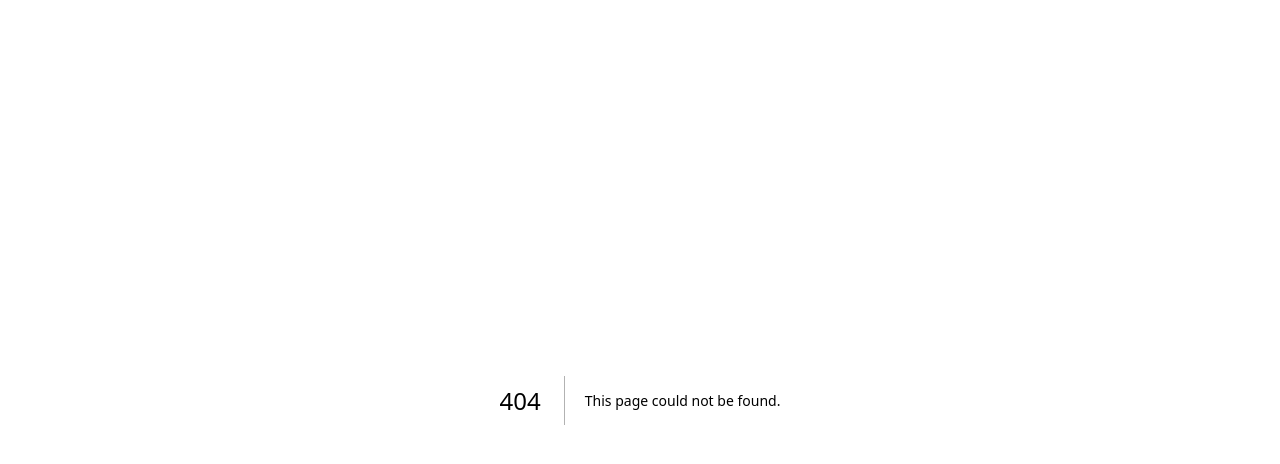
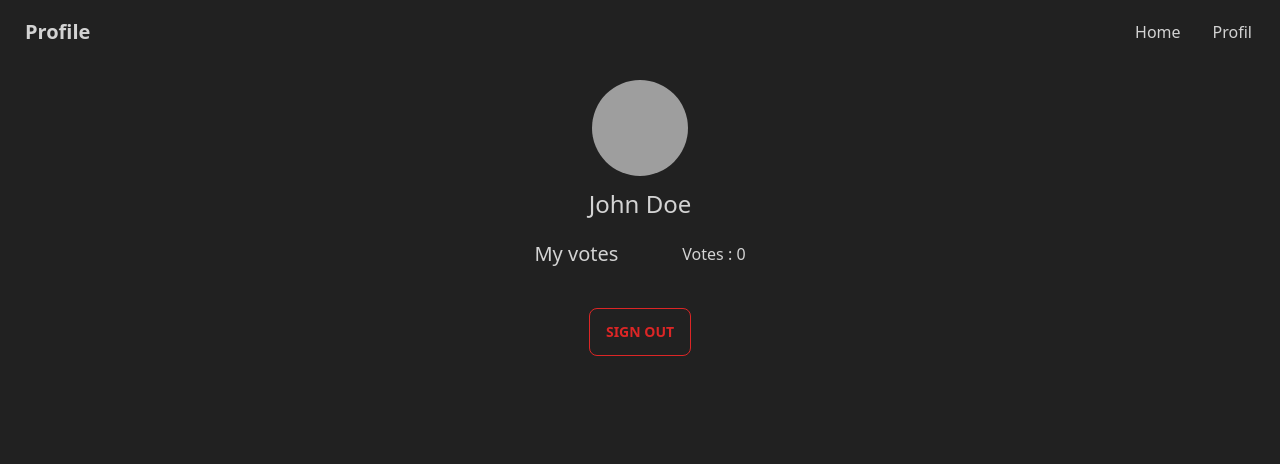
Before and after one commit to ismamig/ynov-voting-app, a Next.js app: page /profile in a window 1280 px wide. Before the commit this address had no page. Shown: the top 464 px of the page. Built offline with nearby package versions, Linux system fonts and the light colour scheme; grey boxes are pictures that could not be loaded.

Commit message:
(front) layout etc

```diff
--- /dev/null
+++ b/components/BottomNav.jsx
@@ -0,0 +1,44 @@
+import { HomeIcon, UserIcon, PlusIcon } from '@heroicons/react/24/outline'
+import { useRouter } from 'next/router'
+
+export default function BottomNav() {
+  const router = useRouter()
+  const { pathname } = router
+
+  const buttons = [
+    {
+      name: 'Home',
+      icon: HomeIcon,
+      path: '/',
+    },
+    // {
+    //   name: 'Add',
+    //   icon: PlusIcon,
+    //   path: '/add',
+    // },
+    {
+      name: 'Profile',
+      icon: UserIcon,
+      path: '/profile',
+    },
+  ]
+
+  return (
+    <>
+      <div className="btm-nav lg:hidden md:hidden">
+        {buttons.map((button) => {
+          const Icon = button.icon
+          return (
+            <button
+              key={button.name}
+              className={pathname === button.path ? 'active' : ''}
+              onClick={() => router.push(button.path)}
+            >
+              <Icon className="h-5 w-5" />
+            </button>
+          )
+        })}
+      </div>
+    </>
+  )
+}
--- /dev/null
+++ b/components/ItemList.jsx
@@ -0,0 +1,11 @@
+export default function ItemList() {
+  return (
+    <div className="bg-neutral rounded-md p-4">
+      <div className="text-center text-2xl">Item Title</div>
+      <div className="mt-6 flex justify-center gap-10">
+        <button className="btn btn-primary text-black rounded-md">YES</button>
+        <button className="btn btn-error text-black rounded-md">NO</button>
+      </div>
+    </div>
+  )
+}
--- /dev/null
+++ b/components/Layout.jsx
@@ -0,0 +1,14 @@
+import BottomNav from './BottomNav'
+import Navbar from './Navbar'
+
+export default function Layout({ children }) {
+  return (
+    <>
+      <Navbar />
+      <main className="p-4" data-theme="halloween">
+        {children}
+      </main>
+      <BottomNav/>
+    </>
+  )
+}
--- /dev/null
+++ b/components/Navbar.jsx
@@ -0,0 +1,27 @@
+import { useRouter } from "next/router"
+
+export default function Navbar() {
+  const router = useRouter()
+  const { pathname } = router
+
+  const routes = {
+    "/": "Home",
+    "/profile": "Profile",
+  }
+
+  return (
+    <>
+      <div className="navbar bg-base-100">
+        <div className="flex-1">
+          <a className="btn btn-ghost normal-case text-xl">{routes[pathname]}</a>
+        </div>
+        <div className="lg:flex md:flex hidden flex-none">
+          <ul className="menu menu-horizontal px-1">
+            <li><a>Home</a></li>
+            <li><a>Profil</a></li>
+          </ul>
+        </div>
+      </div>
+    </>
+  )
+}
--- a/package.json
+++ b/package.json
@@ -9,6 +9,7 @@
     "lint": "next lint"
   },
   "dependencies": {
+    "@heroicons/react": "^2.0.13",
     "@next/font": "13.0.7",
     "daisyui": "^2.45.0",
     "eslint": "8.30.0",
--- a/pages/_app.js
+++ b/pages/_app.js
@@ -2,13 +2,14 @@ import Head from 'next/head'
 import '../styles/globals.css'
 
 export default function App({ Component, pageProps }) {
-  return (
+  const getLayout = Component.getLayout || ((page) => page);
+  return getLayout(
     <>
       <Head>
         <meta httpEquiv="X-UA-Compatible" content="IE=edge" />
         <meta name="viewport" content="width=device-width, initial-scale=1" />
-        {/* <meta name="description" content="Description" /> */}
-        {/* <meta name="keywords" content="Keywords" />
+        <meta name="description" content="Description" />
+        <meta name="keywords" content="Keywords" />
         <title>Next.js PWA Example</title>
         <link rel="manifest" href="/manifest.json" />
         <link
@@ -24,7 +25,7 @@ export default function App({ Component, pageProps }) {
           sizes="32x32"
         />
         <link rel="apple-touch-icon" href="/apple-icon.png"></link>
-        <meta name="theme-color" content="#317EFB" /> */}
+        <meta name="theme-color" content="#317EFB" />
       </Head>
       <Component {...pageProps} />
     </>
--- a/pages/index.js
+++ b/pages/index.jsx
@@ -1,4 +1,6 @@
 import Head from 'next/head'
+import ItemList from '../components/ItemList';
+import Layout from '../components/Layout'
 
 export default function Home() {
   return (
@@ -8,9 +10,17 @@ export default function Home() {
         <meta name="description" content="Generated by create next app" />
         <link rel="icon" href="/favicon.ico" />
       </Head>
-      <main data-theme="halloween">
-        <button className="btn btn-primary">Primary</button>
+      <main>
+        <ItemList/>
       </main>
     </>
   );
 }
+
+Home.getLayout = function getLayout(page) {
+  return (
+    <Layout>
+      {page}
+    </Layout>
+  );
+}
--- /dev/null
+++ b/pages/profile.jsx
@@ -0,0 +1,31 @@
+import Layout from "../components/Layout"
+
+export default function Profile() {
+  return (
+    <div className=" flex flex-col items-center">
+      <div className="avatar">
+        <div className="w-24 rounded-full">
+          <img src="https://placeimg.com/192/192/people" />
+        </div>
+      </div>
+      <h2 className="text-2xl mt-3">John Doe</h2>
+      <div className="mt-5">
+        <div className="flex items-center justify-between gap-16">
+          <h3 className="text-xl">My votes</h3>
+          <span>Votes : 0</span>
+        </div>
+      </div>
+      <div className="mt-10">
+        <button className="btn btn-outline btn-error mb-auto">Sign out</button>
+      </div>
+    </div>
+  )
+}
+
+Profile.getLayout = function getLayout(page) {
+  return (
+    <Layout>
+      {page}
+    </Layout>
+  )
+}
```
Also changed, not shown: 1 other file (tests, documents, lock files or other folders).
